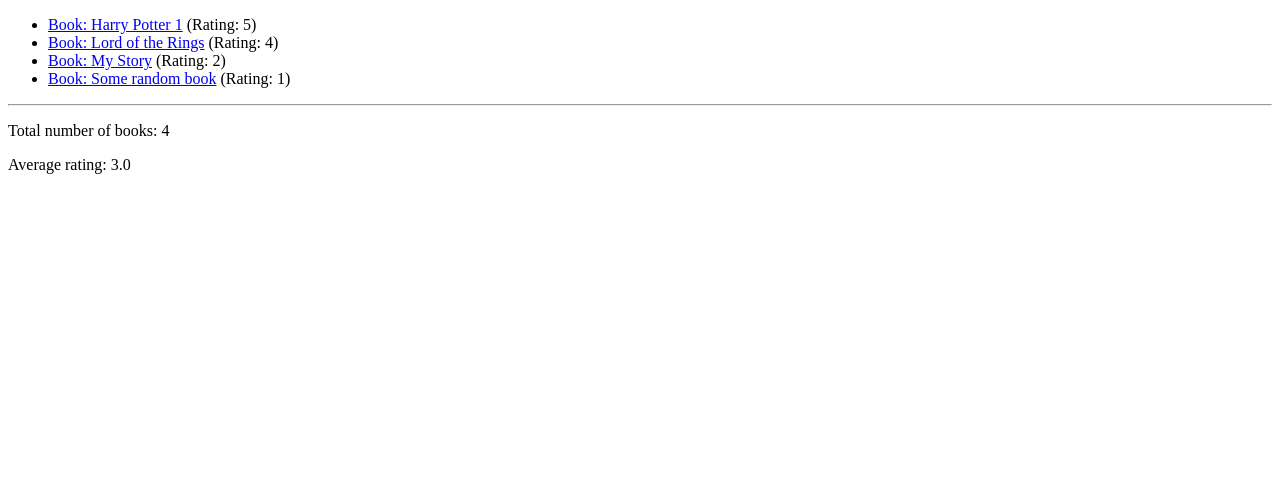
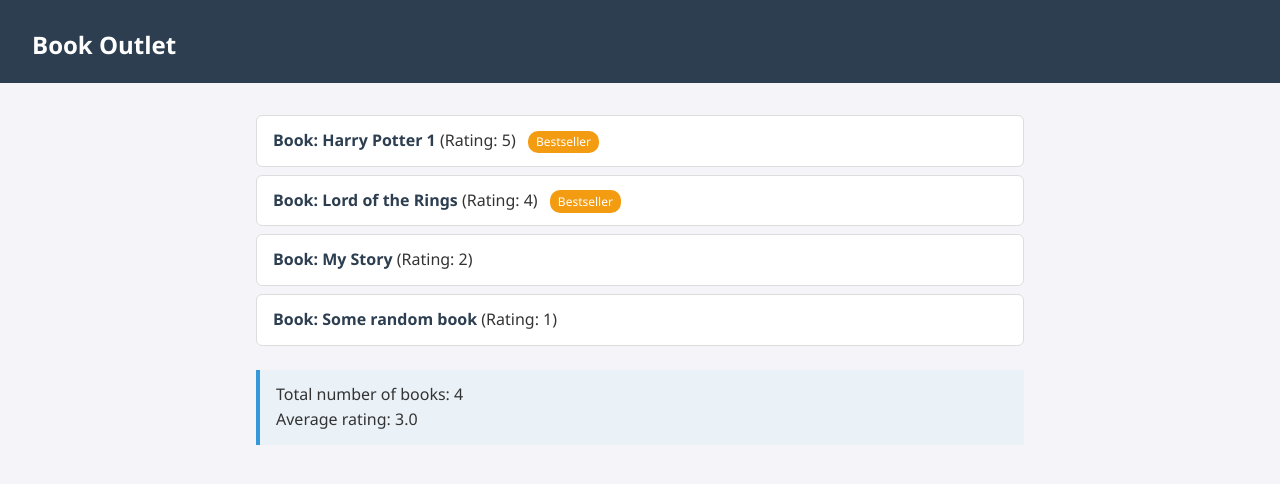
Before and after one commit to Haitham-Khalil/Book_Store, a Django app: page / in a window 1280 px wide. Shown: the top 484 px of the page. Run offline with Django 5.2, Linux system fonts and the light colour scheme; data comes from the database, SQL or seed files in the repository.

Commit message:
feat: add static files and enhance templates for improved styling and layout

```diff
--- a/Book_Store/settings.py
+++ b/Book_Store/settings.py
@@ -116,3 +116,8 @@ USE_TZ = True
 # https://docs.djangoproject.com/en/6.0/howto/static-files/
 
 STATIC_URL = 'static/'
+
+# Project-level static files directory (app-level ones are found automatically)
+STATICFILES_DIRS = [
+    BASE_DIR / 'static',
+]
--- /dev/null
+++ b/book_outlet/static/book_outlet/css/styles.css
@@ -0,0 +1,60 @@
+/* App-level static file for the book_outlet app (found via app's static/ dir) */
+
+.book-list {
+    list-style: none;
+}
+
+.book-list li {
+    background-color: #ffffff;
+    border: 1px solid #ddd;
+    border-radius: 6px;
+    padding: 0.75rem 1rem;
+    margin-bottom: 0.5rem;
+}
+
+.book-list a {
+    color: #2c3e50;
+    font-weight: bold;
+    text-decoration: none;
+}
+
+.book-list a:hover {
+    color: #3498db;
+}
+
+.badge {
+    display: inline-block;
+    background-color: #f39c12;
+    color: #ffffff;
+    font-size: 0.75rem;
+    padding: 0.1rem 0.5rem;
+    border-radius: 10px;
+    margin-left: 0.5rem;
+    vertical-align: middle;
+}
+
+.stats {
+    margin-top: 1.5rem;
+    background-color: #eaf2f8;
+    border-left: 4px solid #3498db;
+    padding: 0.75rem 1rem;
+}
+
+.book-detail {
+    background-color: #ffffff;
+    border: 1px solid #ddd;
+    border-radius: 6px;
+    padding: 1.5rem;
+}
+
+.book-detail h1 {
+    color: #2c3e50;
+    margin-bottom: 0.25rem;
+}
+
+.book-detail h2 {
+    color: #7f8c8d;
+    font-size: 1.1rem;
+    font-weight: normal;
+    margin-bottom: 1rem;
+}
--- a/book_outlet/templates/book_outlet/base.html
+++ b/book_outlet/templates/book_outlet/base.html
@@ -1,12 +1,20 @@
+{% load static %}
 <!DOCTYPE html>
 <html lang="en">
 <head>
     <meta charset="UTF-8">
     <meta name="viewport" content="width=device-width, initial-scale=1.0">
     <title>{% block title %}{% endblock %}</title>
+    <link rel="stylesheet" href="{% static 'css/base.css' %}">
+    <link rel="stylesheet" href="{% static 'book_outlet/css/styles.css' %}">
 </head>
 <body>
-    {% block content %}
-    {% endblock %}
+    <header class="site-header">
+        <h1><a href="/">Book Outlet</a></h1>
+    </header>
+    <main class="container">
+        {% block content %}
+        {% endblock %}
+    </main>
 </body>
 </html>
--- a/book_outlet/templates/book_outlet/index.html
+++ b/book_outlet/templates/book_outlet/index.html
@@ -5,14 +5,16 @@
 {% endblock %}
 
 {% block content %}
-  <ul>
+  <ul class="book-list">
     {% for book in books %}
       <li>
         <a href="{{ book.get_absolute_url }}">Book: {{ book.title }}</a> (Rating: {{ book.rating }})
+        {% if book.is_bestselling %}<span class="badge">Bestseller</span>{% endif %}
       </li>
     {% endfor %}
   </ul>
-  <hr>
-  <p>Total number of books: {{ total_number_of_books }}</p>
-  <p>Average rating: {{ average_rating.rating__avg }}</p>
+  <div class="stats">
+    <p>Total number of books: {{ total_number_of_books }}</p>
+    <p>Average rating: {{ average_rating.rating__avg }}</p>
+  </div>
 {% endblock %}
--- /dev/null
+++ b/static/css/base.css
@@ -0,0 +1,35 @@
+/* Project-level static file: site-wide styles (found via STATICFILES_DIRS) */
+
+* {
+    box-sizing: border-box;
+    margin: 0;
+    padding: 0;
+}
+
+body {
+    font-family: "Segoe UI", Arial, sans-serif;
+    background-color: #f4f4f9;
+    color: #333;
+    line-height: 1.6;
+}
+
+.site-header {
+    background-color: #2c3e50;
+    padding: 1rem 2rem;
+}
+
+.site-header h1 a {
+    color: #ffffff;
+    text-decoration: none;
+    font-size: 1.5rem;
+}
+
+.site-header h1 a:hover {
+    color: #3498db;
+}
+
+.container {
+    max-width: 800px;
+    margin: 2rem auto;
+    padding: 0 1rem;
+}
```
Also changed, not shown: book_outlet/templates/book_outlet/book_detail.html (+5 -3 lines).
